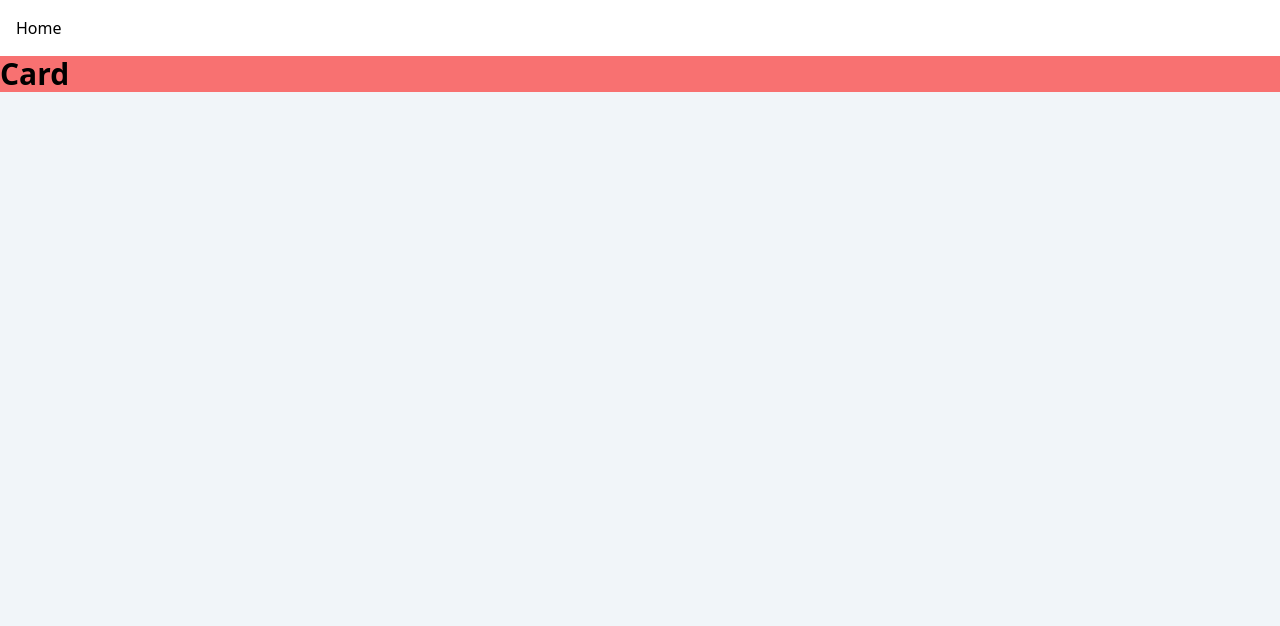
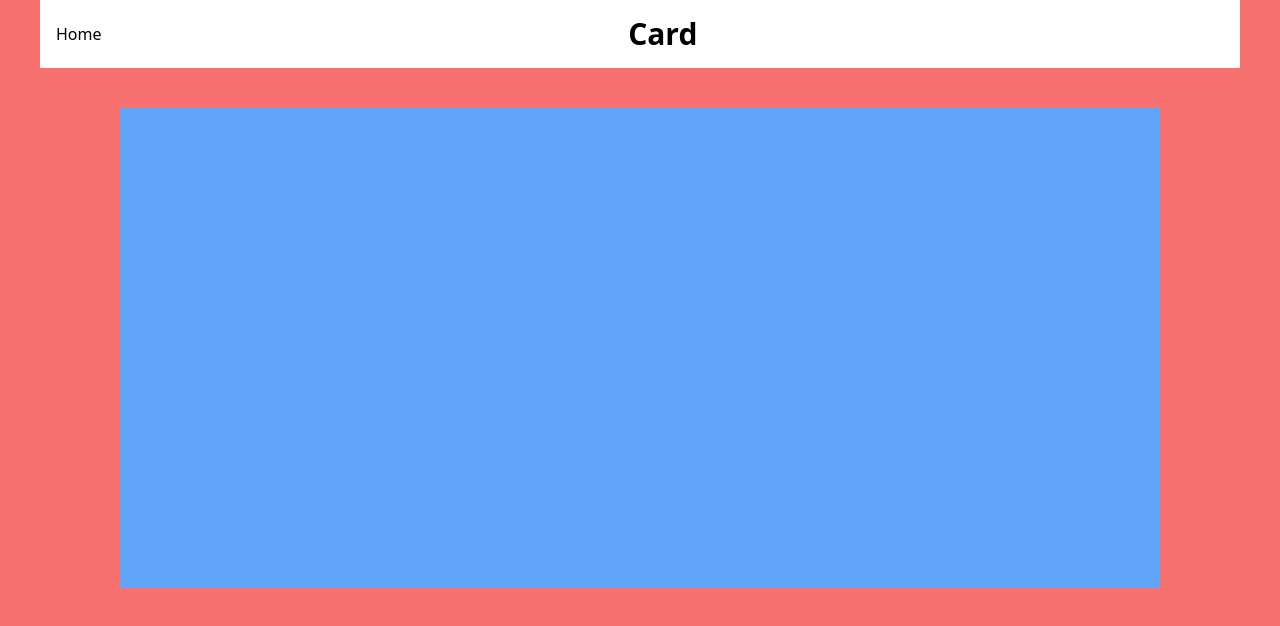
Before and after one commit to Midengrows1/quizletonVue, a Vue app: page /card/1 in a window 1280 px wide. Shown: the top 626 px of the page. Built offline with nearby package versions, Linux system fonts and the light colour scheme.

Commit message:
feat :added some changes

```diff
--- a/src/components/MainCard.vue
+++ b/src/components/MainCard.vue
@@ -1,7 +1,5 @@
 <script setup>
 const props = defineProps(["id", "title", "description", "terms", "count"]);
-
-const { id } = props;
 </script>
 <template>
   <li class="rounded-lg border my-2 p-2 bg-white w-1/3 mx-2">
--- a/src/pages/DetailedCard.vue
+++ b/src/pages/DetailedCard.vue
@@ -1,12 +1,17 @@
 <script setup></script>
 <template>
-  <div class="bg-red-400">
+  <div class="bg-red-400 px-10 h-screen">
     <header class="p-4 flex items-center bg-white">
       <nav>
         <router-link :to="{ name: 'home' }">Home</router-link>
       </nav>
+      <h2 class="text-3xl font-bold text-center m-auto">Card</h2>
     </header>
-    <h2 class="text-3xl font-bold">Card</h2>
+    <div class="w-full px-20 h-[60%] mt-10">
+      <div class="w-full bg-blue-400 h-full">
+        <h3>{{}}</h3>
+      </div>
+    </div>
   </div>
 </template>
 
```
